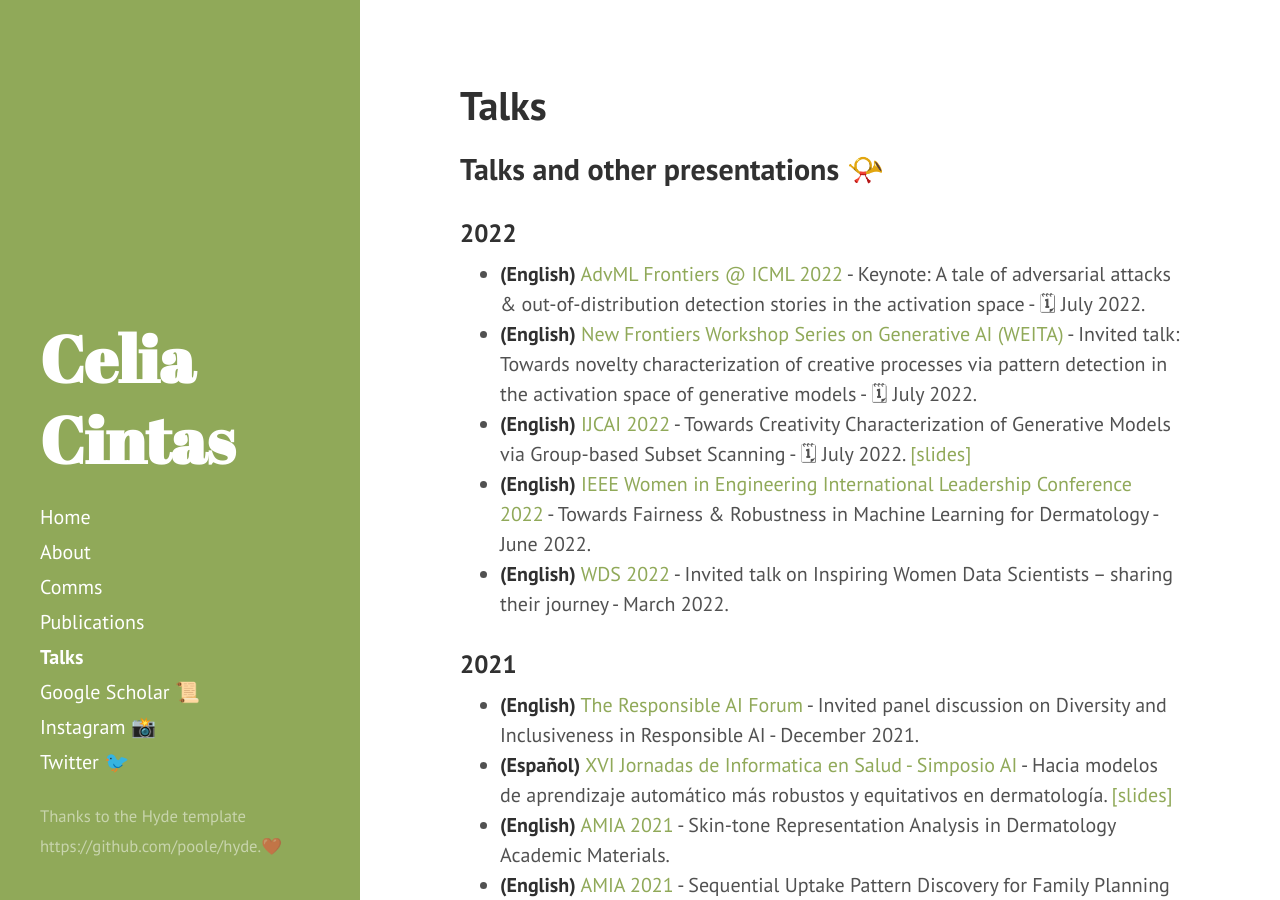
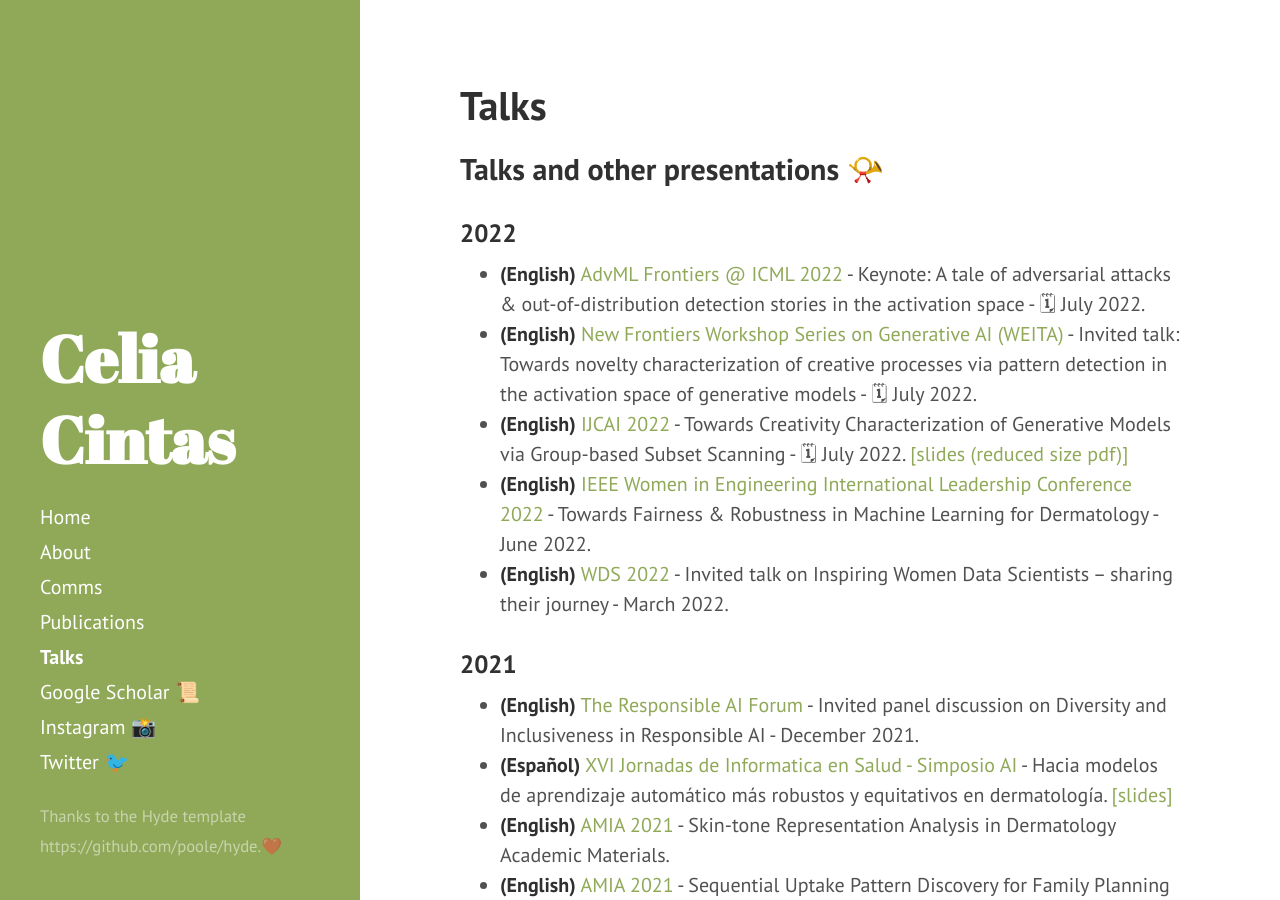
Before and after one commit to celiacintas/celiacintas.github.io, a Jekyll site: the page built from talks.md, in a window 1280 px wide and 900 px high. Built offline with Jekyll 4.4.1, drawn with Linux system fonts in a browser that asks for light colours.

Commit message:
Update talks.md

```diff
--- a/talks.md
+++ b/talks.md
@@ -10,7 +10,7 @@ title: Talks
 
 * **(English)** [AdvML Frontiers @ ICML 2022](https://advml-frontier.github.io/) - Keynote: A tale of adversarial attacks & out-of-distribution detection stories in the activation space - 🗓 July 2022.
 * **(English)** [New Frontiers Workshop Series on Generative AI (WEITA)](https://www.esb.tn/weita/?fbclid=IwAR2wIiVmkYBRK4oaJ4ZBbUvXLzerfU-S9flvWadp1LP7LlfaBkZO2w3gnbI) - Invited talk: Towards novelty characterization of creative processes via pattern detection in the activation space of generative models - 🗓 July 2022.
-* **(English)** [IJCAI 2022](https://ijcai-22.org/special-track-on-ai-the-arts-and-creativity-accepted-papers/) - Towards Creativity Characterization of Generative Models via Group-based Subset Scanning - 🗓 July 2022. [[slides]](https://github.com/celiacintas/celiacintas.github.io/blob/main/public/slides/2022/_IJCAI_2022__Towards_creativity_FINAL.pdf)
+* **(English)** [IJCAI 2022](https://ijcai-22.org/special-track-on-ai-the-arts-and-creativity-accepted-papers/) - Towards Creativity Characterization of Generative Models via Group-based Subset Scanning - 🗓 July 2022. [[slides (reduced size pdf)]](https://github.com/celiacintas/celiacintas.github.io/blob/main/public/slides/2022/_IJCAI_2022__Towards_creativity_FINAL.pdf)
 * **(English)** [IEEE Women in Engineering International Leadership Conference 2022](https://ieee-wie-ilc.org/program/) - Towards Fairness & Robustness in Machine Learning for Dermatology - June 2022.
 * **(English)** [WDS 2022](https://www.idia.ac.za/wds-2022-8-march-programme/) - Invited talk on Inspiring Women Data Scientists – sharing their journey -  March 2022.
 
```
